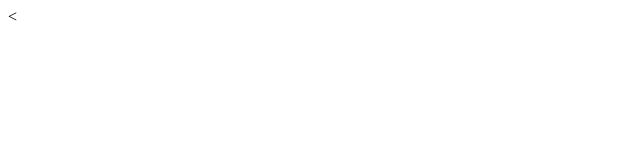
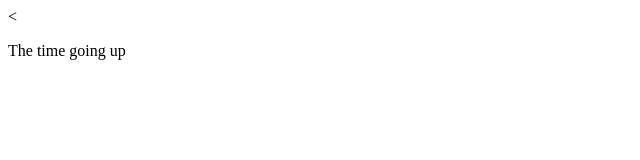
Before and after one commit to chainuser1/test_repo, a plain HTML site: page index.html in a window 1280 px wide. Shown: the whole page, without its empty margins (0-640 px from the left). Drawn offline with Linux system fonts and the light colour scheme.

Commit message:
Make changes to index

```diff
--- a/index.html
+++ b/index.html
@@ -6,6 +6,6 @@
   </head>
   <body>
      <!-- create a simple paragraph -->
-
+     <p>The time going up</p>
   </body>
 </html>
```
